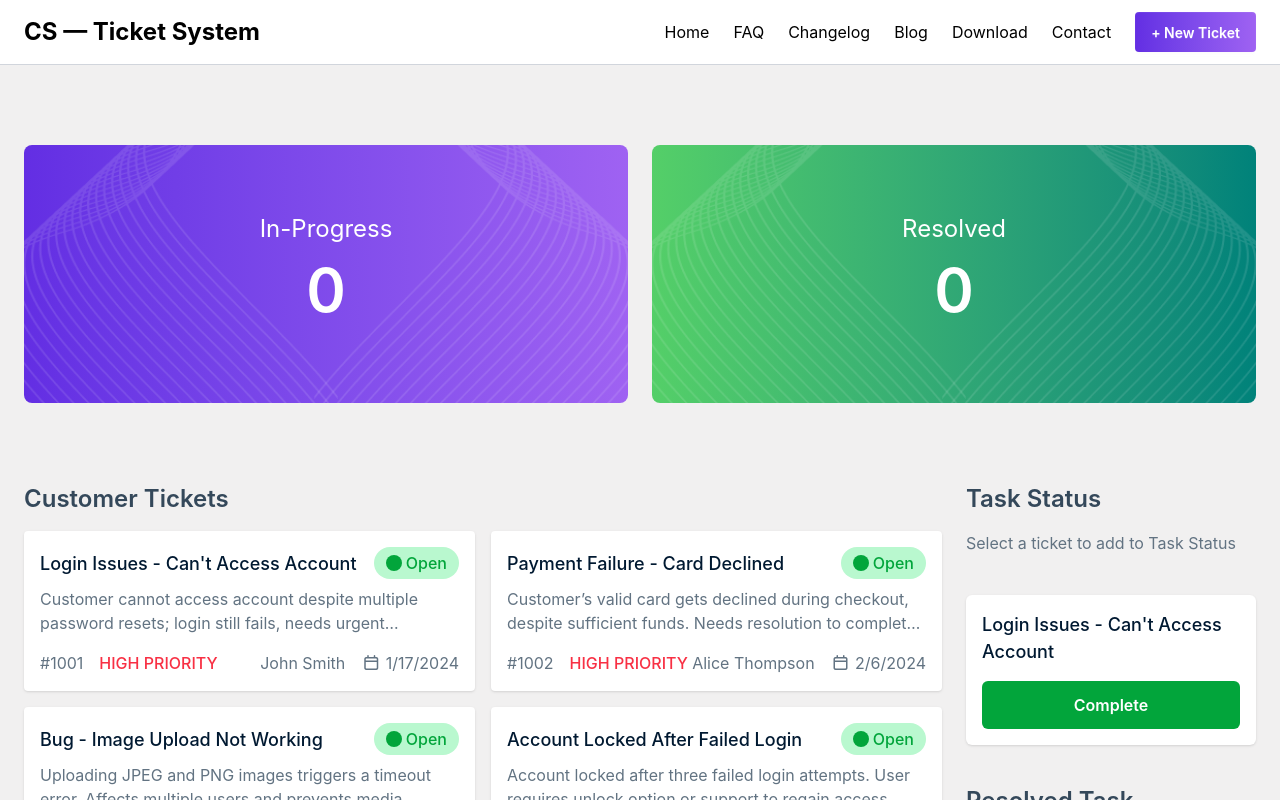
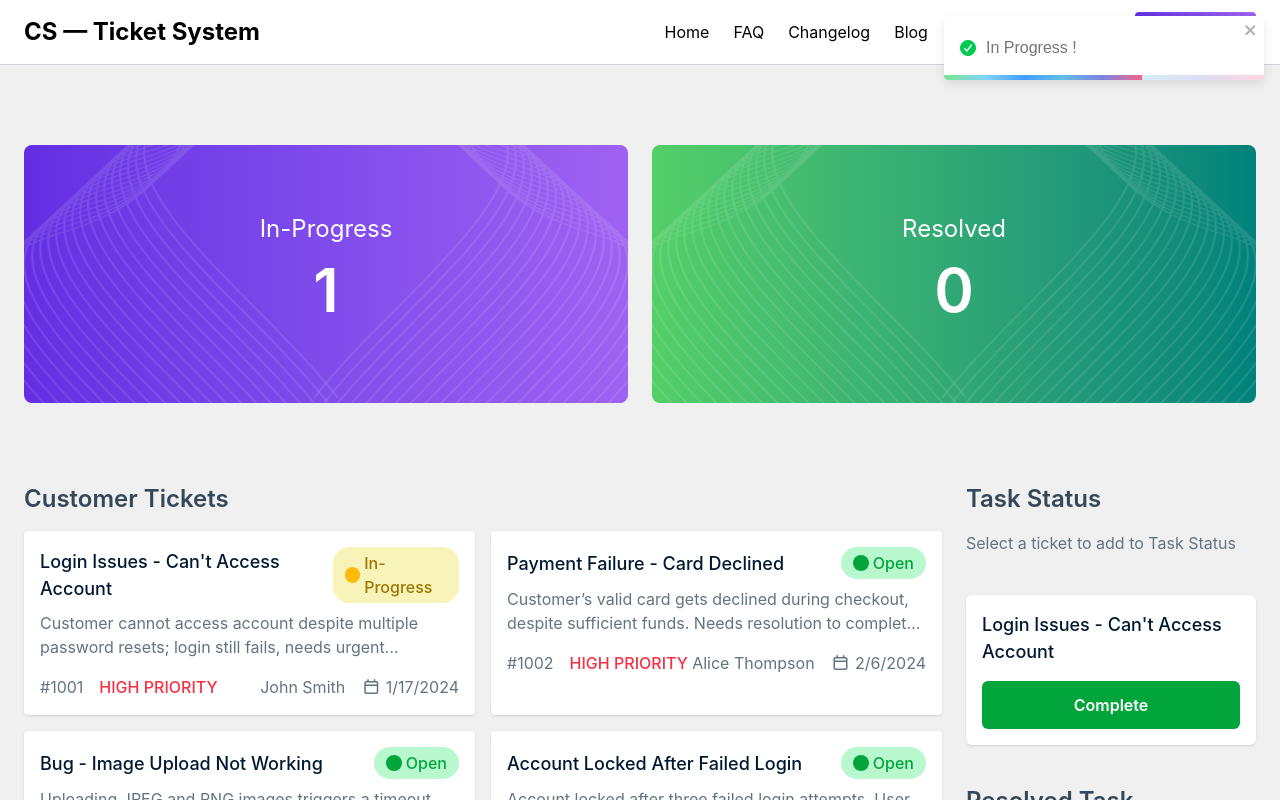
Before and after one commit to mdrobiulislam1479/customer-support-zone, a React (Vite) app: page / in a window 1280 px wide. Both pictures are taken after a click on the element 249 px from the left and 611 px from the top of the page. Shown: the top 800 px of the page. Built offline with nearby package versions, Linux system fonts and the light colour scheme.

Commit message:
added ticket clicked functionality

```diff
--- a/package.json
+++ b/package.json
@@ -13,6 +13,8 @@
     "@tailwindcss/vite": "^4.1.13",
     "react": "^19.1.1",
     "react-dom": "^19.1.1",
+    "react-icons": "^5.5.0",
+    "react-toastify": "^11.0.5",
     "tailwindcss": "^4.1.13"
   },
   "devDependencies": {
--- a/src/App.jsx
+++ b/src/App.jsx
@@ -1,25 +1,46 @@
-import React, { Suspense } from "react";
+import React, { Suspense, useState } from "react";
 import Navbar from "./components/Navbar/Navbar";
 import Banner from "./components/Banner/Banner";
 import Footer from "./components/Footer/Footer";
 import CustomerTickets from "./components/Customer_Tickets/CustomerTickets";
+import { ToastContainer, toast } from "react-toastify";
 
 const fetchTicket = async () => {
   const res = await fetch("/ticket.json");
   return res.json();
 };
+const ticketDatas = fetchTicket();
 
 const App = () => {
-  const ticketDatas = fetchTicket();
-
+  const [progress, setProgress] = useState([]);
+  const notify = () =>
+    toast(
+      <div className="flex items-center gap-2">
+        <i className="fa-solid fa-circle-check text-green-500"></i>
+        <p>In Progress !</p>
+      </div>
+    );
+  const handleProgress = (id) => {
+    if (progress.includes(id)) {
+      return;
+    }
+    notify();
+    const newProgress = [...progress, id];
+    setProgress(newProgress);
+  };
   return (
     <>
       <Navbar></Navbar>
-      <Banner></Banner>
+      <Banner progress={progress}></Banner>
       <Suspense fallback={<p>Loading...</p>}>
-        <CustomerTickets ticketDatas={ticketDatas}></CustomerTickets>
+        <CustomerTickets
+          ticketDatas={ticketDatas}
+          handleProgress={handleProgress}
+          progress={progress}
+        ></CustomerTickets>
       </Suspense>
       <Footer></Footer>
+      <ToastContainer />
     </>
   );
 };
--- a/src/components/Banner/Banner.jsx
+++ b/src/components/Banner/Banner.jsx
@@ -2,14 +2,14 @@ import React from "react";
 import vector1 from "../../assets/vector1.png";
 import vector2 from "../../assets/vector2.png";
 
-const Banner = () => {
+const Banner = ({progress}) => {
   return (
     <div className="max-w-[1440px] mx-auto px-6 grid grid-cols-1 md:grid-cols-2 gap-6 my-[40px] md:my-[80px]">
       <div className="bg-linear-to-r from-[#632EE3] to-[#9F62F2] py-10 md:py-17 flex flex-col items-center justify-center rounded-lg relative text-white">
         <img src={vector1} className="absolute left-0 h-full" />
         <img src={vector2} className="absolute right-0 h-full" />
         <p className="text-2xl">In-Progress</p>
-        <p className="text-[60px] font-semibold">0</p>
+        <p className="text-[60px] font-semibold">{progress.length}</p>
       </div>
       <div className="bg-linear-to-r from-[#54CF68] to-[#00827A] py-10 md:py-17 flex flex-col items-center justify-center rounded-lg relative text-white">
         <img src={vector1} className="absolute left-0 h-full" />
--- a/src/components/Customer_Tickets/CustomerTickets.jsx
+++ b/src/components/Customer_Tickets/CustomerTickets.jsx
@@ -1,9 +1,10 @@
-import React from "react";
 import TaskStatus from "../Task_Status/TaskStatus";
 import ResolvedTask from "../Resolved_Task/ResolvedTask";
 import Ticket from "../Ticket/Ticket";
+import React, { use } from "react";
 
-const CustomerTickets = ({ ticketDatas }) => {
+const CustomerTickets = ({ ticketDatas, handleProgress, progress }) => {
+  const ticketData = use(ticketDatas);
   return (
     <div className="max-w-[1440px] mx-auto mb-20 px-6 grid md:grid-cols-5 xl:grid-cols-8 gap-6">
       <div className="md:col-span-3 xl:col-span-6">
@@ -11,7 +12,14 @@ const CustomerTickets = ({ ticketDatas }) => {
           Customer Tickets
         </h1>
         <div className="grid grid-cols-1 xl:grid-cols-2 gap-4">
-          <Ticket ticketDatas={ticketDatas}></Ticket>
+          {ticketData.map((data, i) => (
+            <Ticket
+              data={data}
+              key={i}
+              handleProgress={handleProgress}
+              progress={progress}
+            ></Ticket>
+          ))}
         </div>
       </div>
       <div className="md:col-span-2">
--- a/src/components/Ticket/Ticket.jsx
+++ b/src/components/Ticket/Ticket.jsx
@@ -1,26 +1,43 @@
-import React, { use } from "react";
-
-const Ticket = ({ ticketDatas }) => {
-  const ticketData = use(ticketDatas);
-  console.log(ticketData);
+const Ticket = ({ data, handleProgress, progress }) => {
   return (
-    <>
-      {ticketData.map((data) => (
-        <div className="bg-white p-4 rounded-sm shadow text-[#627382] cursor-pointer">
+    <div
+      className="bg-white p-4 rounded-sm shadow text-[#627382] cursor-pointer"
+      onClick={() => handleProgress(data.id)}
+    >
       <div className="flex justify-between items-center">
-            <h2 className="text-[#001931] text-[18px] font-medium">
-              {data.title}
-            </h2>
-            <div className="flex items-center gap-1 bg-[#B9F8CF] px-3 py-1 rounded-2xl">
-              <div className="h-4 w-4 rounded-full bg-[#02A53B]"></div>
+        <h2 className="text-[#001931] text-[18px] font-medium">{data.title}</h2>
+        <div
+          className={`flex items-center gap-1 ${
+            progress.includes(data.id) ? "bg-[#F8F3B9]" : "bg-[#B9F8CF]"
+          }  px-3 py-1 rounded-2xl`}
+        >
+          <div
+            className={`h-4 w-4 rounded-full ${
+              progress.includes(data.id) ? "bg-[#FEBB0C]" : "bg-[#02A53B]"
+            }`}
+          ></div>
+          {progress.includes(data.id) ? (
+            <p className="text-[#9C7700] font-medium">In-Progress</p>
+          ) : (
             <p className="text-[#02A53B] font-medium">Open</p>
+          )}
         </div>
       </div>
       <p className="mt-2 mb-4 line-clamp-2">{data.description}</p>
       <div className="flex justify-between items-center">
         <div className="flex justify-between items-center gap-4">
           <p>#{data.id}</p>
-              <p className="text-[#F83044] font-medium">{data.priority}</p>
+          <p
+            className={`${
+              data.priority === "HIGH PRIORITY"
+                ? "text-[#F83044]"
+                : data.priority === "MEDIUM PRIORITY"
+                ? "text-[#FEBB0C]"
+                : "text-[#02A53B]"
+            } font-medium`}
+          >
+            {data.priority}
+          </p>
         </div>
         <div className="flex justify-between items-center gap-4">
           <p>{data.customer}</p>
@@ -30,8 +47,6 @@ const Ticket = ({ ticketDatas }) => {
         </div>
       </div>
     </div>
-      ))}
-    </>
   );
 };
 
```
Also changed, not shown: 1 other file (tests, documents, lock files or other folders). Lines whose indentation alone changed are shown as unchanged.
